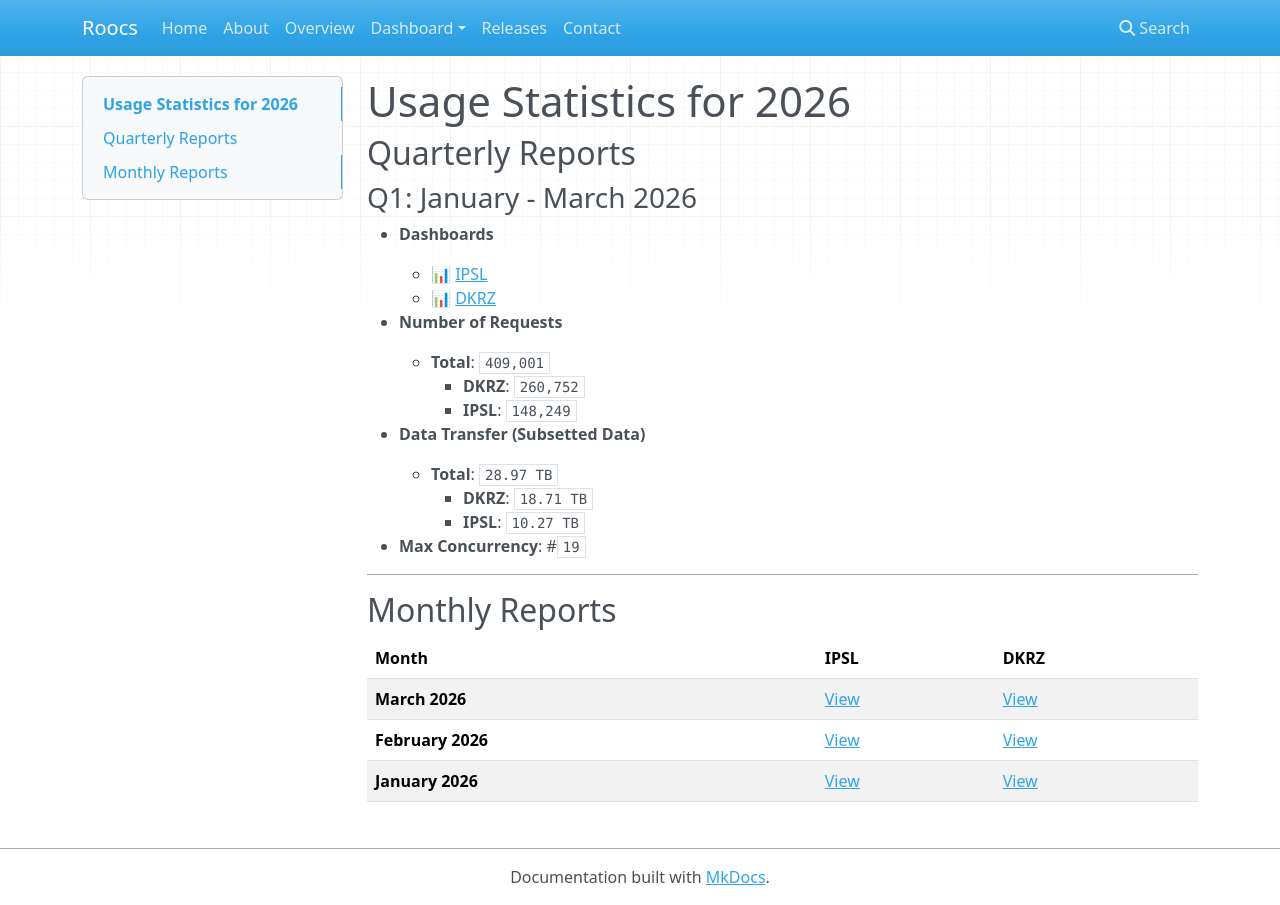
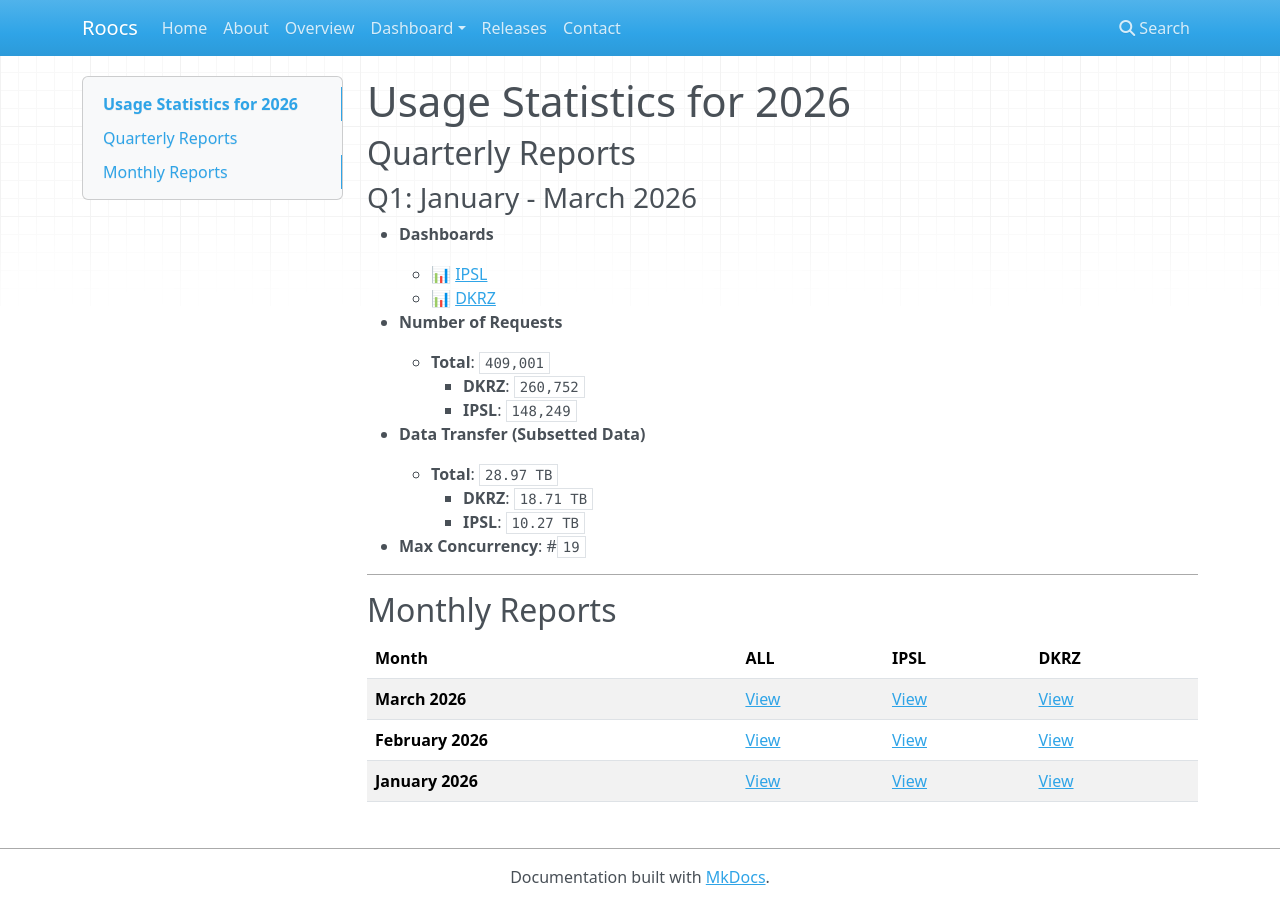
Before and after one commit to roocs/roocs.github.io, an MkDocs documentation site: the page built from docs/dashboard/dashboard-2026.md, in a window 1280 px wide. Built offline with MkDocs 1.6.1, drawn with Linux system fonts in a browser that asks for light colours; nearby versions of some CDN libraries.

Commit message:
update report

```diff
--- a/docs/dashboard/dashboard-2026.md
+++ b/docs/dashboard/dashboard-2026.md
@@ -24,8 +24,8 @@
 
 ## Monthly Reports
 
-| Month | IPSL | DKRZ |
-|------------------|----------------|----------------|
-| **March 2026** | [View](/downloads/dashboard/2026/dashboard-2026-03-ipsl.html) | [View](/downloads/dashboard/2026/dashboard-2026-03-dkrz.html) |
-| **February 2026** | [View](/downloads/dashboard/2026/dashboard-2026-02-ipsl.html) | [View](/downloads/dashboard/2026/dashboard-2026-02-dkrz.html) |
-| **January 2026** | [View](/downloads/dashboard/2026/dashboard-2026-01-ipsl.html) | [View](/downloads/dashboard/2026/dashboard-2026-01-dkrz.html) |
+| Month | ALL | IPSL | DKRZ |
+|------------------|----------------|----------------|----------------|
+| **March 2026** | [View](/downloads/dashboard/2026/dashboard-2026-03-all.html) | [View](/downloads/dashboard/2026/dashboard-2026-03-ipsl.html) | [View](/downloads/dashboard/2026/dashboard-2026-03-dkrz.html) |
+| **February 2026** | [View](/downloads/dashboard/2026/dashboard-2026-02-all.html) | [View](/downloads/dashboard/2026/dashboard-2026-02-ipsl.html) | [View](/downloads/dashboard/2026/dashboard-2026-02-dkrz.html) |
+| **January 2026** | [View](/downloads/dashboard/2026/dashboard-2026-01-all.html) | [View](/downloads/dashboard/2026/dashboard-2026-01-ipsl.html) | [View](/downloads/dashboard/2026/dashboard-2026-01-dkrz.html) |
```
Also changed, not shown: 1 other file.
